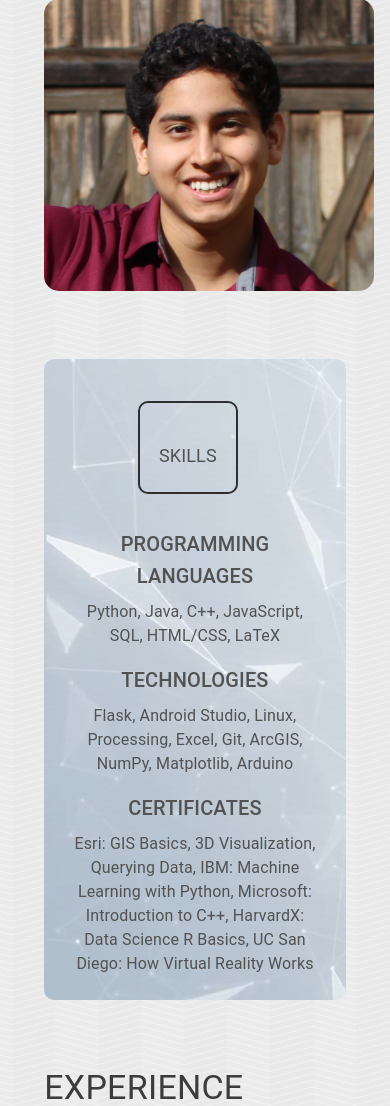
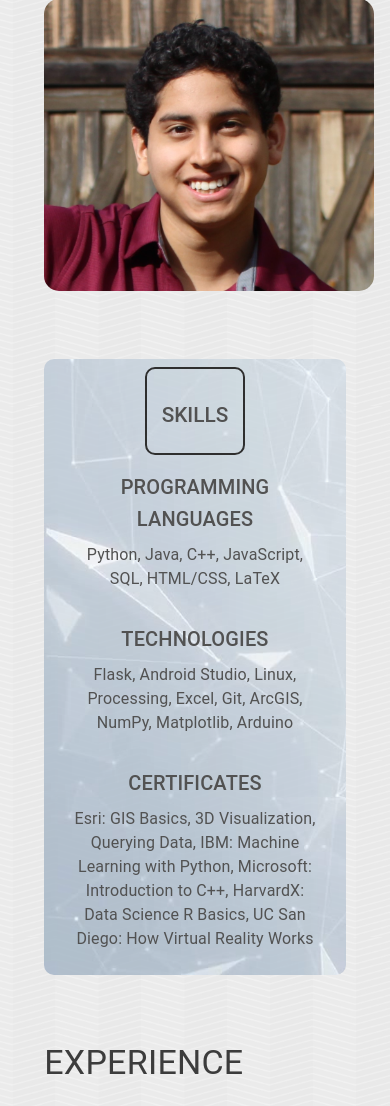
Before and after one commit to pforderique/pforderique.com, a Flask app: page /home in a window 390 px wide. Shown: the part 1718-2824 px from the top of the page. Run offline with Flask 2, Linux system fonts and the light colour scheme; data comes from the database, SQL or seed files in the repository; some libraries are stand-ins or nearby versions.

Commit message:
SKILLS header now centered on desktop and mobile

```diff
--- a/application.py
+++ b/application.py
@@ -4,4 +4,4 @@ application = create_app()
 
 if __name__ == "__main__":
     # application.run(debug=True, port=8000)
-    application.run(port=8000)
+    application.run(host="0.0.0.0")
--- a/website/static/styles/home.css
+++ b/website/static/styles/home.css
@@ -119,7 +119,9 @@
     width: 35%;
     border: 2px solid #000000;
     border-radius: 10px;
-    margin: 4vh 30% 4vh 30%;
+    /* margin: 4vh 30% 4vh 30%; */
+    font-family: "Roboto", "Helvetica", "Arial", sans-serif;
+    margin: auto;
     padding: 2vh 2.5% 2vh 2.5%;
 }
 
@@ -127,14 +129,14 @@
     padding: 0 5vw;
 }
 
-.skills-title h3{
+/* .skills-title h3{
     font-size: 2.125rem;
     font-family: "Roboto", "Helvetica", "Arial", sans-serif;
     font-weight: 400;
     line-height: 1.235;
     letter-spacing: 0.00735em;
     padding-top: 3%;
-}
+} */
 
 .skills-subtitle{
     font-size: 1.25rem;
@@ -142,6 +144,7 @@
     font-weight: 500;
     line-height: 1.6;
     letter-spacing: 0.0075em;
+    padding-top: 1rem;
 }
 .skills-text{
     font-size: 1rem;
@@ -197,7 +200,7 @@ p.xp-body {
 
 @media (max-width: 500px) {
     .skills-title h3 {
-        font-size: large;
-        padding-top: 3vh;
+        font-size: 1.3rem;
+        padding: 2vh 0 0 0;
     }
 }
```
